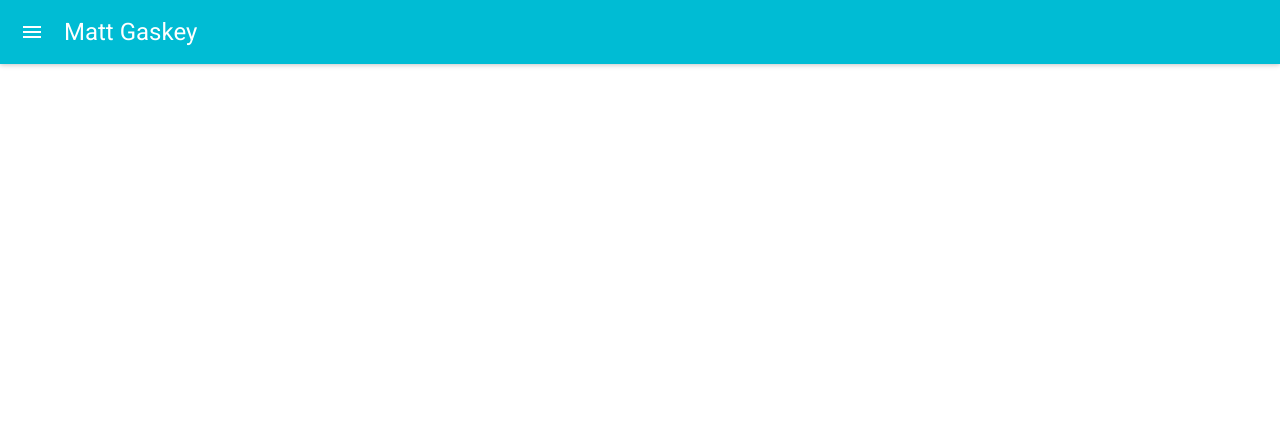
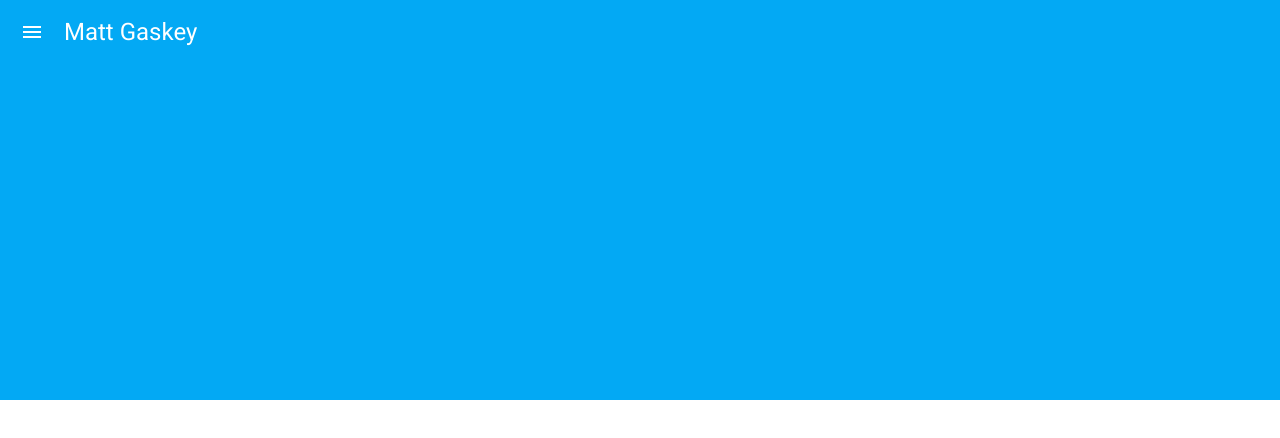
Before and after one commit to mattgaskey/site, a React (Create React App) app: page / in a window 1280 px wide. Shown: the top 438 px of the page. Built offline with nearby package versions, Linux system fonts and the light colour scheme.

Commit message:
Added material UI

```diff
--- a/src/App.js
+++ b/src/App.js
@@ -1,15 +1,43 @@
 import React, { Component } from 'react';
 import MuiThemeProvider from 'material-ui/styles/MuiThemeProvider';
 import getMuiTheme from 'material-ui/styles/getMuiTheme';
-import TitleBar from './TitleBar';
+import {
+	lightBlue100, lightBlue500,
+	blueGrey100, blueGrey300, blueGrey400, blueGrey500,
+	amberA200,
+	darkBlack, fullBlack,
+	white
+} from 'material-ui/styles/colors';
+import {fade} from 'material-ui/utils/colorManipulator';
+import Main from './Main';
 import logo from './logo.svg';
 import './App.css';
+
+const customTheme = {
+	palette: {
+		primary1Color: lightBlue500,
+		primary2Color: lightBlue100,
+    primary3Color: blueGrey400,
+    accent1Color: amberA200,
+    accent2Color: blueGrey100,
+    accent3Color: blueGrey500,
+    textColor: darkBlack,
+    secondaryTextColor: fade(darkBlack, 0.54),
+    alternateTextColor: white,
+    canvasColor: white,
+    borderColor: blueGrey300,
+    disabledColor: fade(darkBlack, 0.3),
+    pickerHeaderColor: lightBlue500,
+    clockCircleColor: fade(darkBlack, 0.07),
+    shadowColor: fullBlack
+	}
+}
 
 class App extends Component {
   render() {
     return (
-      <MuiThemeProvider muiTheme={getMuiTheme()}>
-        <TitleBar />
+      <MuiThemeProvider muiTheme={getMuiTheme(customTheme)}>
+        <Main />
       </MuiThemeProvider>
     );
   }
--- /dev/null
+++ b/src/Hero.js
@@ -0,0 +1,33 @@
+import React from 'react';
+import {
+	lightBlue500
+} from 'material-ui/styles/colors';
+
+const style = {
+			width: '100vw',
+			height: '400px',
+			margin: '0 auto',
+			textAlign: 'center',
+			position: 'absolute',
+			top: '0',
+			left: '0',
+			background: lightBlue500
+		};
+
+class Hero extends React.Component {
+
+	componentDidMount() {
+		this.props.receiveHeroStyle({hero: style});
+	}
+
+	render() {
+
+		return (
+			<div style={style}>
+
+			</div>
+		);
+	}
+}
+
+export default Hero;
--- /dev/null
+++ b/src/Main.js
@@ -0,0 +1,30 @@
+import React from 'react';
+import TitleBar from './TitleBar';
+import Hero from './Hero';
+
+class Main extends React.Component {
+	constructor(props) {
+		super(props);
+
+		this.state = {
+
+		}
+
+		this.receiveHeroStyle = this.receiveHeroStyle.bind(this);
+	}
+
+	receiveHeroStyle(obj) {
+		this.setState(obj);
+	}
+
+	render() {
+		return (
+			<div>
+				<TitleBar hero={this.state.hero}/>
+				<Hero receiveHeroStyle={this.receiveHeroStyle}/>
+			</div>
+		);
+	}
+}
+
+export default Main;
--- a/src/TitleBar.js
+++ b/src/TitleBar.js
@@ -1,11 +1,44 @@
 import React from 'react';
 import AppBar from 'material-ui/AppBar';
 
-const TitleBar = () => (
-	<AppBar
-		title="Matt Gaskey"
-		iconClassNameRight="muidocs-icon-navigation-expand-more"
-	/>
-);
+class TitleBar extends React.Component {
+	constructor(props) {
+		super(props);
+		this.state = {
+			scrollY: window.scrollY
+		}
+
+		this.onScroll = this.onScroll.bind(this);
+	}
+
+	componentDidMount() {
+		window.addEventListener('scroll', this.onScroll);
+	}
+
+	onScroll() {
+		this.setState({
+			scrollY: window.scrollY
+		});
+	}
+
+	render() {
+
+		return (
+			<AppBar
+				title="Matt Gaskey"
+				iconClassNameRight="muidocs-icon-navigation-expand-more"
+				style={
+					{boxShadow: 'none',
+					position: this.state.scrollY <= 400 ? 'fixed' : 'relative',
+					transition: 'text-align 1s ease-in-out'}
+				}
+				titleStyle={
+					{textAlign: this.state.scrollY >= 64 ? 'center' : 'left'}
+				}
+			/>
+		);
+	}
+
+}
 
 export default TitleBar;
--- a/src/index.css
+++ b/src/index.css
@@ -5,4 +5,6 @@ body {
   margin: 0;
   padding: 0;
   font-family: 'Roboto', sans-serif;
+  position: relative;
+  min-height: 2000px;
 }
```
